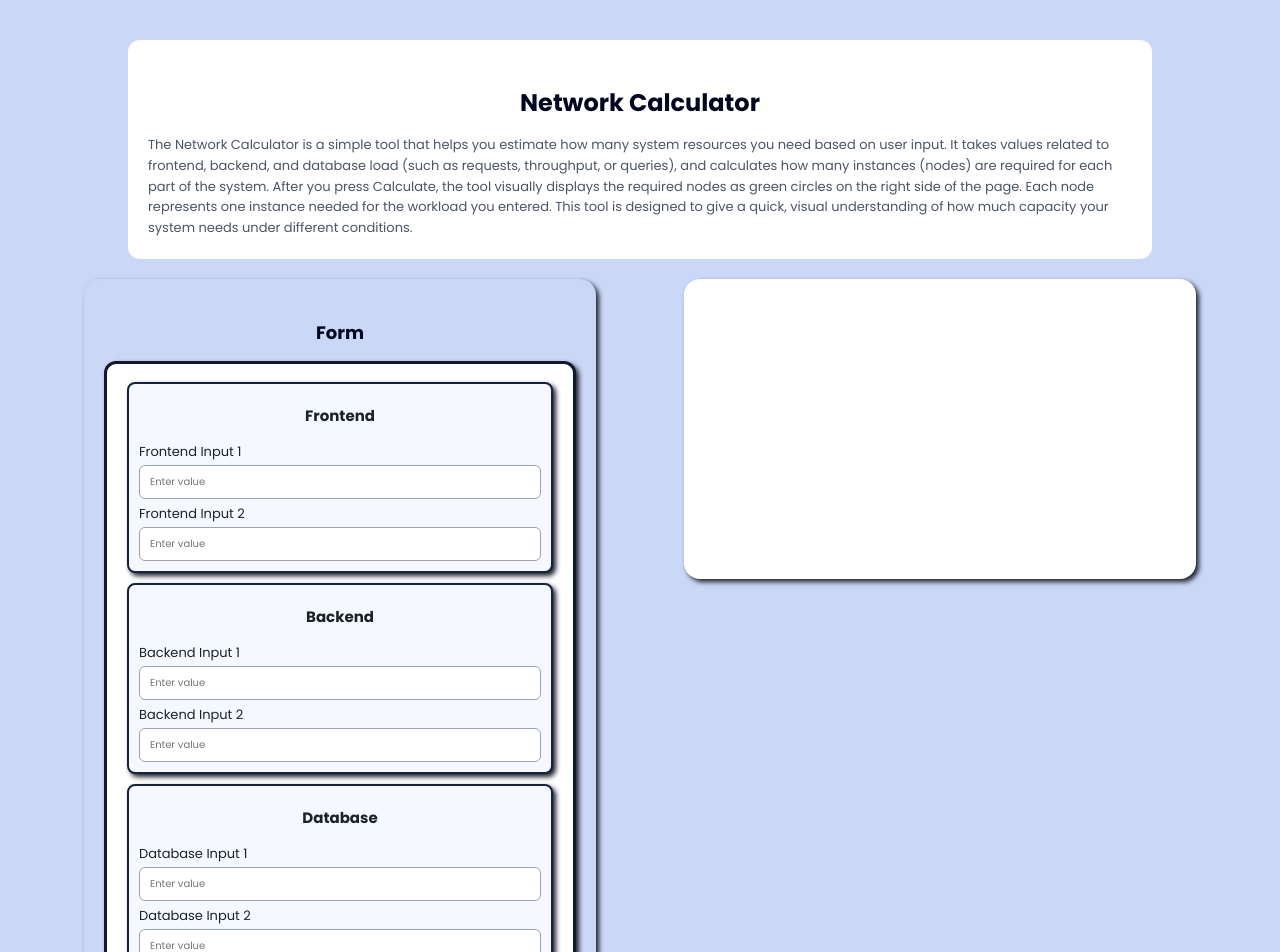
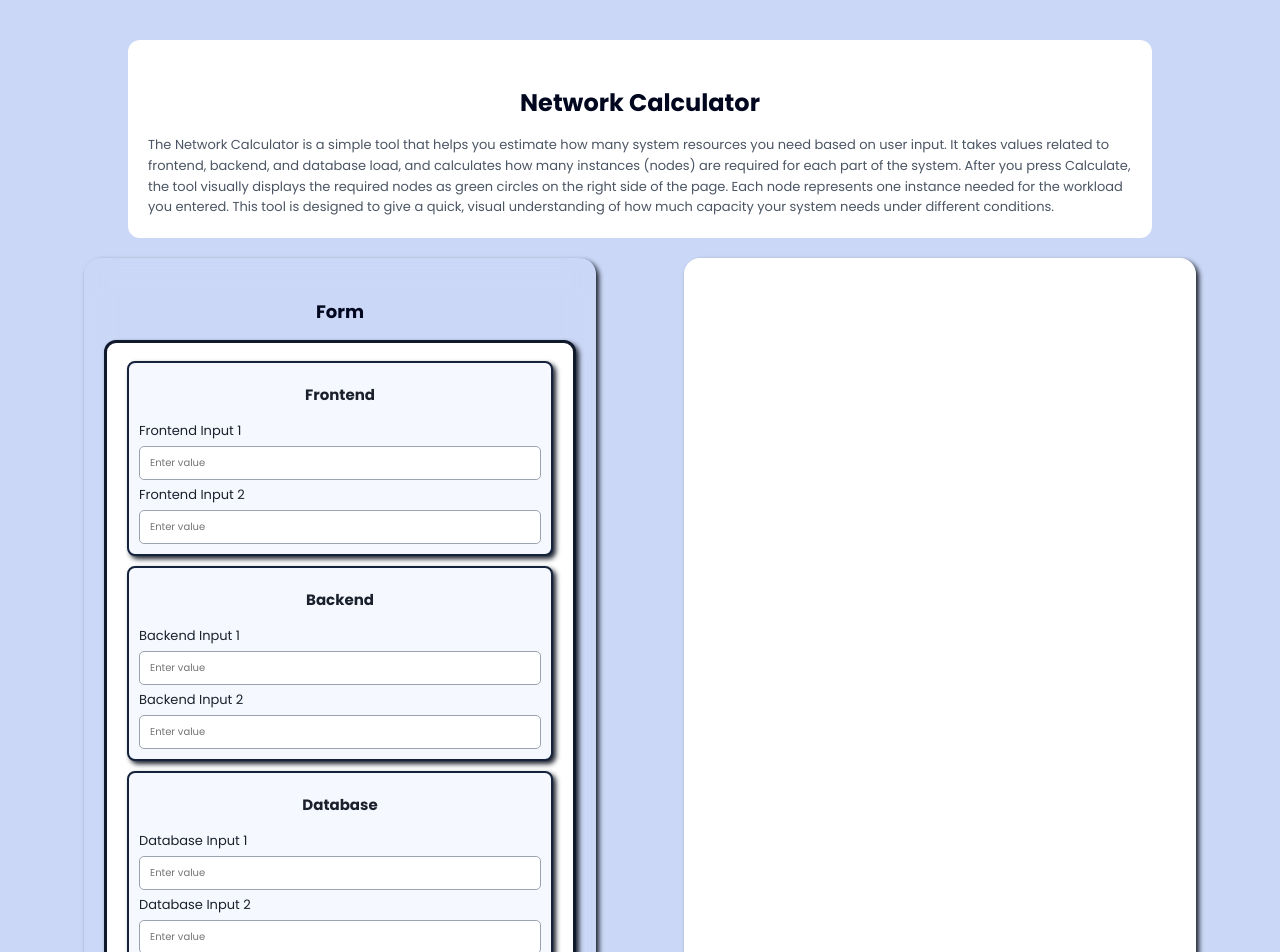
Before and after one commit to Black-Hawks-Codeworks/network-calculator, a React (Vite) app: page / in a window 1280 px wide. Shown: the top 952 px of the page. Built offline with nearby package versions, Linux system fonts and the light colour scheme.

Commit message:
made minor changes in layout

```diff
--- a/src/modules/home/page.jsx
+++ b/src/modules/home/page.jsx
@@ -8,8 +8,7 @@ export default function HomePage() {
         <h1 className={styles.title}>Network Calculator</h1>
         <p className={styles.text}>
           The Network Calculator is a simple tool that helps you estimate how many system resources you need based on
-          user input. It takes values related to frontend, backend, and database load (such as requests, throughput, or
-          queries), and calculates how many instances (nodes) are required for each part of the system. After you press
+          user input. It takes values related to frontend, backend, and database load, and calculates how many instances (nodes) are required for each part of the system. After you press
           Calculate, the tool visually displays the required nodes as green circles on the right side of the page. Each
           node represents one instance needed for the workload you entered. This tool is designed to give a quick,
           visual understanding of how much capacity your system needs under different conditions.
@@ -26,45 +25,34 @@ export default function HomePage() {
             <div className={styles.group}>
               <h3 className={styles.groupTitle}>Frontend</h3>
 
-              <label className={styles.field}>
-                <span className={styles.fieldLabel}>Frontend Input 1</span>
-                <input className={styles.fieldInput} type='number' placeholder='Enter value' />
-              </label>
+              <label htmlFor="frontendInput1" className={styles.fieldLabel}>Frontend Input 1</label>
+              <input id="frontendInput1" name="frontendInput1" className={styles.fieldInput} type='number' placeholder='Enter value' />
 
-              <label className={styles.field}>
-                <span className={styles.fieldLabel}>Frontend Input 2</span>
-                <input className={styles.fieldInput} type='number' placeholder='Enter value' />
-              </label>
+
+              <label htmlFor="frontendInput2" className={styles.fieldLabel}>Frontend Input 2</label>
+              <input id="frontendInput2" name="frontendInput2" className={styles.fieldInput} type='number' placeholder='Enter value' />
             </div>
 
             {/* BACKEND */}
             <div className={styles.group}>
               <h3 className={styles.groupTitle}>Backend</h3>
 
-              <label className={styles.field}>
-                <span className={styles.fieldLabel}>Backend Input 1</span>
-                <input className={styles.fieldInput} type='number' placeholder='Enter value' />
-              </label>
+              <label htmlFor="backendInput1" className={styles.fieldLabel}>Backend Input 1</label>
+              <input id="backendInput1" name="backendInput1" className={styles.fieldInput} type='number' placeholder='Enter value' />
 
-              <label className={styles.field}>
-                <span className={styles.fieldLabel}>Backend Input 2</span>
-                <input className={styles.fieldInput} type='number' placeholder='Enter value' />
-              </label>
+              <label htmlFor="backendInput2" className={styles.fieldLabel}>Backend Input 2</label>
+              <input id="backendInput2" name="backendInput2" className={styles.fieldInput} type='number' placeholder='Enter value' />
             </div>
 
             {/* DATABASE */}
             <div className={styles.group}>
               <h3 className={styles.groupTitle}>Database</h3>
 
-              <label className={styles.field}>
-                <span className={styles.fieldLabel}>Database Input 1</span>
-                <input className={styles.fieldInput} type='number' placeholder='Enter value' />
-              </label>
+              <label htmlFor="dbInput1" className={styles.fieldLabel}>Database Input 1</label>
+              <input id="dbInput1" name="dbInput1" className={styles.fieldInput} type='number' placeholder='Enter value' />
 
-              <label className={styles.field}>
-                <span className={styles.fieldLabel}>Database Input 2</span>
-                <input className={styles.fieldInput} type='number' placeholder='Enter value' />
-              </label>
+              <label htmlFor="dbInput2" className={styles.fieldLabel}>Database Input 2</label>
+              <input id="dbInput2" name="dbInput2" className={styles.fieldInput} type='number' placeholder='Enter value' />
             </div>
           </div>
 
--- a/src/modules/home/page.module.css
+++ b/src/modules/home/page.module.css
@@ -10,9 +10,8 @@
 
 .contentRow {
   display: flex;
-  justify-content: center;   /* τα κεντράρει οριζόντια */
-  align-items: flex-start;   /* στο πάνω μέρος της σειράς */
-  gap: 40px;                 /* κενό ανάμεσα σε φόρμα και output */
+  flex-direction: row;
+  gap: 40px;   /* κενό ανάμεσα σε φόρμα και output */
   width: 100%;
   max-width: 90vw;
 }
@@ -97,11 +96,6 @@
 }
 
 /* Κάθε label και input */
-.field {
-  display: flex;
-  flex-direction: column;
-  gap: 3px;
-}
 
 .fieldLabel {
   font-size: 13px;
@@ -109,15 +103,15 @@
 
 .fieldInput {
   padding: 8px 10px;
-  border-radius: 6px;
+  border-radius: 5px;
   border: 1px solid hsl(218, 11%, 65%);
   font-size: 10px;
 }
 
 /* Κουμπί CALCULATE */
 .calculateButton {
-  margin-top: 20px;
-  padding: 12px 32px;
+  margin-top: 15px;
+  padding: 5px 20px;
   border-radius: 10px;
   border: 3px solid hsl(212, 15%, 54%);
   background: hsl(225, 16%, 80%);
```
